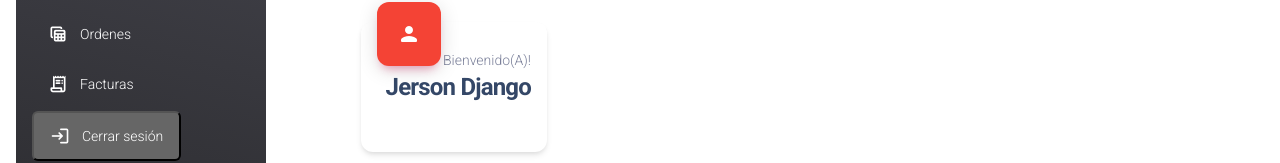
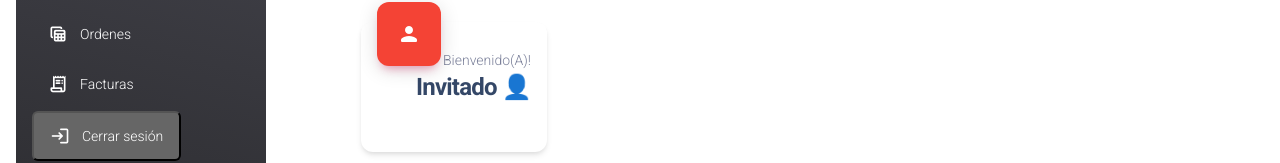
Before and after one commit to lennardscript/Delicias-Express, a Next.js app: page /Home in a window 1280 px wide. Shown: the part 144-307 px from the top of the page. Built offline with nearby package versions, Linux system fonts and the light colour scheme; no server answers.

Commit message:
add view auth user name

```diff
--- a/src/components/Home/CardHeader.tsx
+++ b/src/components/Home/CardHeader.tsx
@@ -1,6 +1,32 @@
-import React from "react";
+import { auth, firestore } from "@/utils/firebase/firebase";
+import { User } from "firebase/auth";
+import { doc, getDoc } from "firebase/firestore";
+import React, { useEffect, useState } from "react";
 
 export default function CardHeader() {
+  const [user, setUser] = useState<User | null>(null);
+  const [name, setName] = useState<string | null>(null);
+
+  useEffect(() => {
+    const unsubscribe = auth.onAuthStateChanged(async (user) => {
+      if (user) {
+        setUser(user);
+        const userDoc = await getDoc(doc(firestore, "users", user.uid));
+
+        if (userDoc.exists()) {
+          setName(userDoc.data().name);
+        }
+      } else {
+        setUser(null);
+        setName(null);
+      }
+    });
+
+    return () => unsubscribe();
+    {
+    }
+  }, []);
+
   return (
     <>
       <div className="row-cols-2">
@@ -12,7 +38,9 @@ export default function CardHeader() {
               </div>
               <div className="text-end pt-4">
                 <p className="text-sm mb-0 text-capitalize">Bienvenido(a)!</p>
-                <h4 className="mb-0">Jerson Django</h4>
+                <h4 className="mb-0">
+                  {name || "Invitado"} {user ? "👋" : "👤"}
+                </h4>
               </div>
             </div>
             <div className="card-footer p-3"></div>
```
